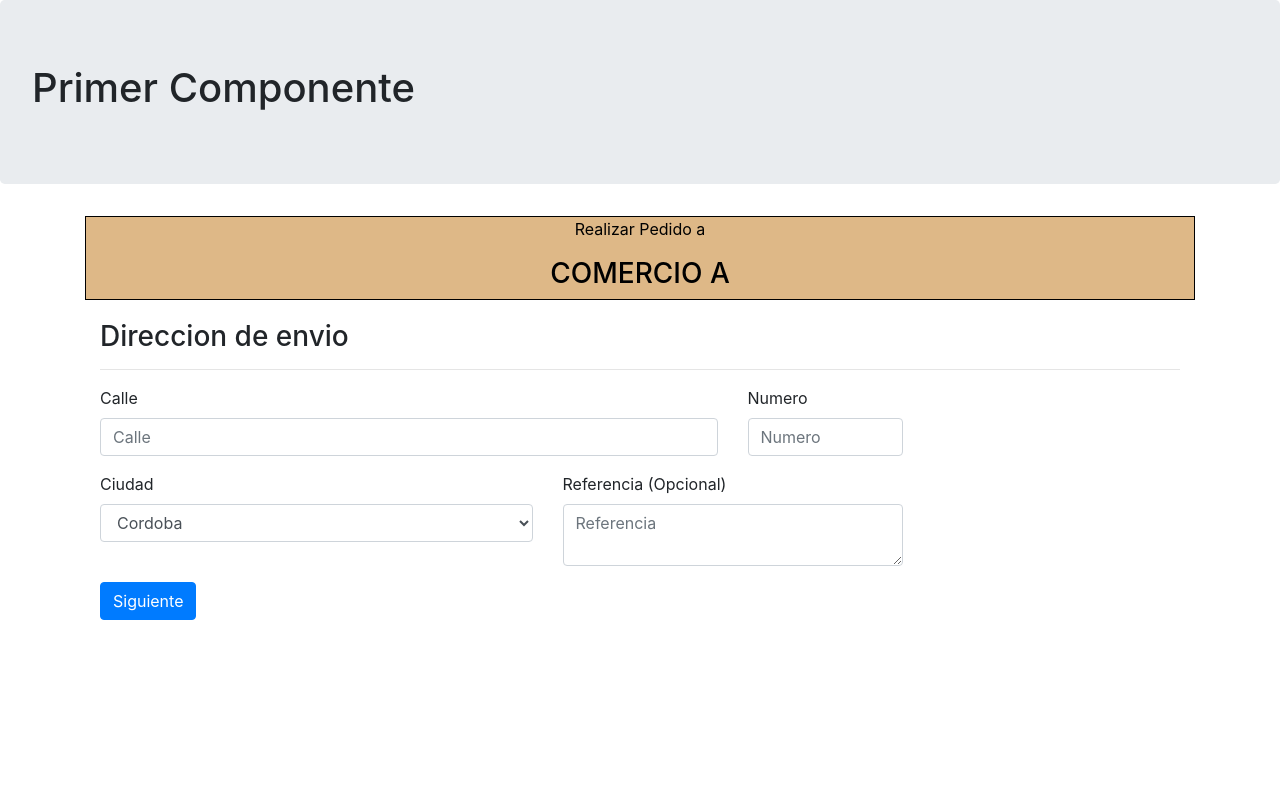
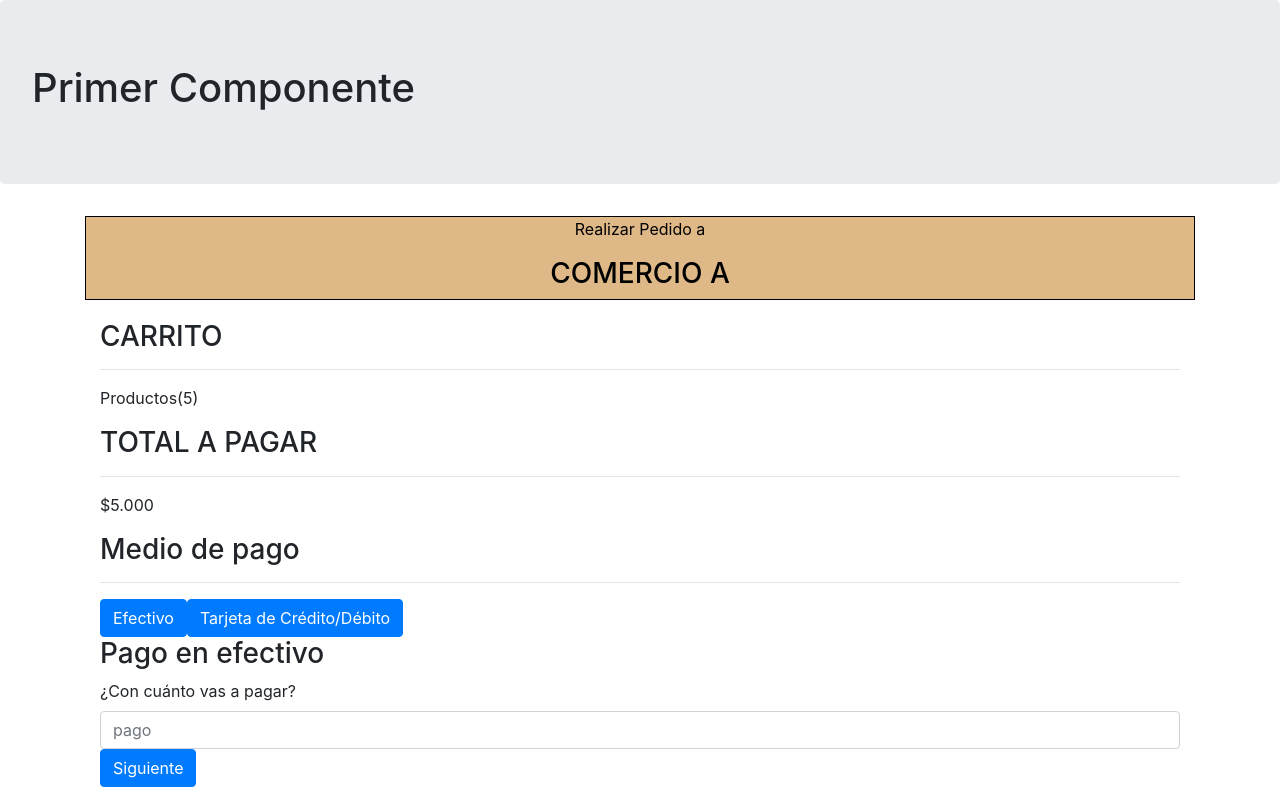
Before and after one commit to manurocck/ISW_G5_2022, an Angular app in the folder Trabajos Prácticos/TP 6 Evaluable/ISW-G5-2022_TP_6/: page / in a window 1280 px wide. Built offline with nearby package versions, Linux system fonts and the light colour scheme.

Commit message:
Interfaz desnuda del pago en Efectivo
Trabajada en grupo via Google Meet

```diff
--- a/Trabajos Prácticos/TP 6 Evaluable/ISW-G5-2022_TP_6/src/app/app.component.html
+++ b/Trabajos Prácticos/TP 6 Evaluable/ISW-G5-2022_TP_6/src/app/app.component.html
@@ -4,5 +4,8 @@
         <p>Realizar Pedido a</p>
         <h3>COMERCIO A</h3>
     </div>
-    <app-direccion-envio></app-direccion-envio>
+    <!--
+        <app-direccion-envio></app-direccion-envio>
+    -->
+    <app-pago-efectivo></app-pago-efectivo>
 </div>
--- a/Trabajos Prácticos/TP 6 Evaluable/ISW-G5-2022_TP_6/src/app/app.module.ts
+++ b/Trabajos Prácticos/TP 6 Evaluable/ISW-G5-2022_TP_6/src/app/app.module.ts
@@ -4,7 +4,7 @@ import { BrowserModule } from '@angular/platform-browser';
 import { AppComponent } from './app.component';
 import { InicioComponent } from './components/inicio/inicio.component';
 
-import { PagoEfectivoComponent } from './pago-efectivo/pago-efectivo.component';
+import { PagoEfectivoComponent } from './components/pago-efectivo/pago-efectivo.component';
 import { DireccionEnvioComponent } from './components/direccion-envio/direccion-envio.component';
 
 
--- /dev/null
+++ b/Trabajos Prácticos/TP 6 Evaluable/ISW-G5-2022_TP_6/src/app/components/pago-efectivo/pago-efectivo.component.html
@@ -0,0 +1,17 @@
+<div class="container">
+    <h3 class="titulo-plantilla">CARRITO</h3>
+    <hr>
+    <p>Productos(5)</p>
+    <h3 class="titulo-plantilla">TOTAL A PAGAR</h3>
+    <hr>
+    <p>$5.000</p>
+    <h3 class="titulo-plantilla">Medio de pago</h3>
+    <hr>
+    <div class="btn btn-primary">Efectivo</div>
+    <div class="btn btn-primary">Tarjeta de Crédito/Débito</div><!--PREGUNTAR QUÉ TIPO DE TARJETA-->
+
+    <h3 class="titulo-plantilla">Pago en efectivo</h3>
+    <label class="l1" for="calle"> ¿Con cuánto vas a pagar? </label> <!--  -->
+    <input type="text" class="form-control" placeholder="pago" name="pago" id="calle" required pattern="[A-Z, a-z]{4,50}">
+    <button type="submit" class="btn btn-primary">Siguiente</button>
+</div>
--- a/Trabajos Prácticos/TP 6 Evaluable/ISW-G5-2022_TP_6/src/app/pago-efectivo/pago-efectivo.component.ts
+++ b/Trabajos Prácticos/TP 6 Evaluable/ISW-G5-2022_TP_6/src/app/components/pago-efectivo/pago-efectivo.component.ts
@@ -12,4 +12,12 @@ export class PagoEfectivoComponent implements OnInit {
   ngOnInit(): void {
   }
 
+  cantidadProductosCarrito(){
+    return 5;
+  }
+
+  totalAPagar(){
+    return 5000;
+  }
+
 }
```
Also changed, not shown: Trabajos Prácticos/TP 6 Evaluable/ISW-G5-2022_TP_6/src/app/components/pago-efectivo/pago-efectivo.component.css (added), Trabajos Prácticos/TP 6 Evaluable/ISW-G5-2022_TP_6/src/app/pago-efectivo/pago-efectivo.component.html (deleted), 1 other file (tests, documents, lock files or other folders).
